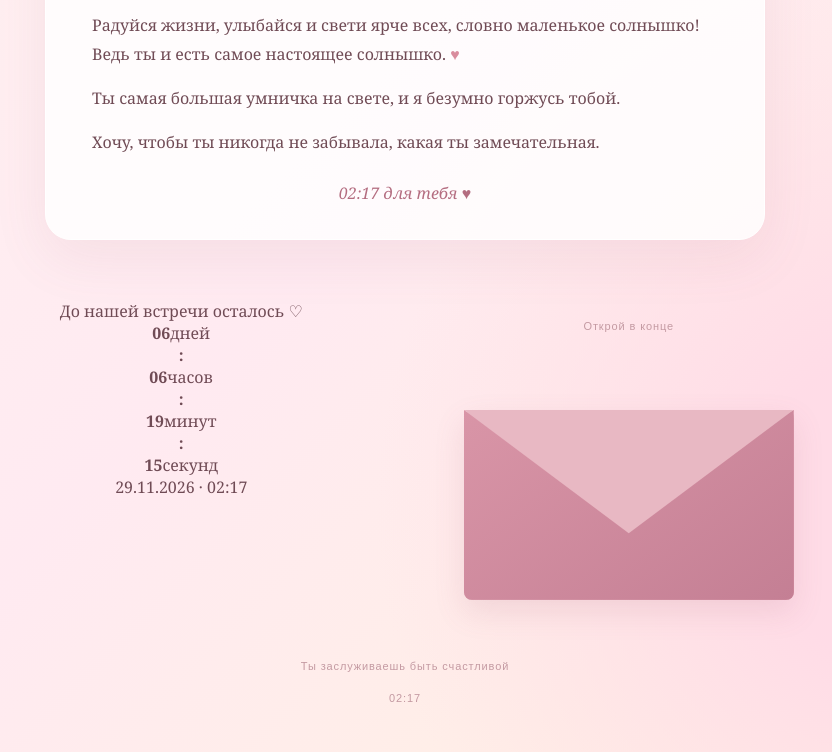
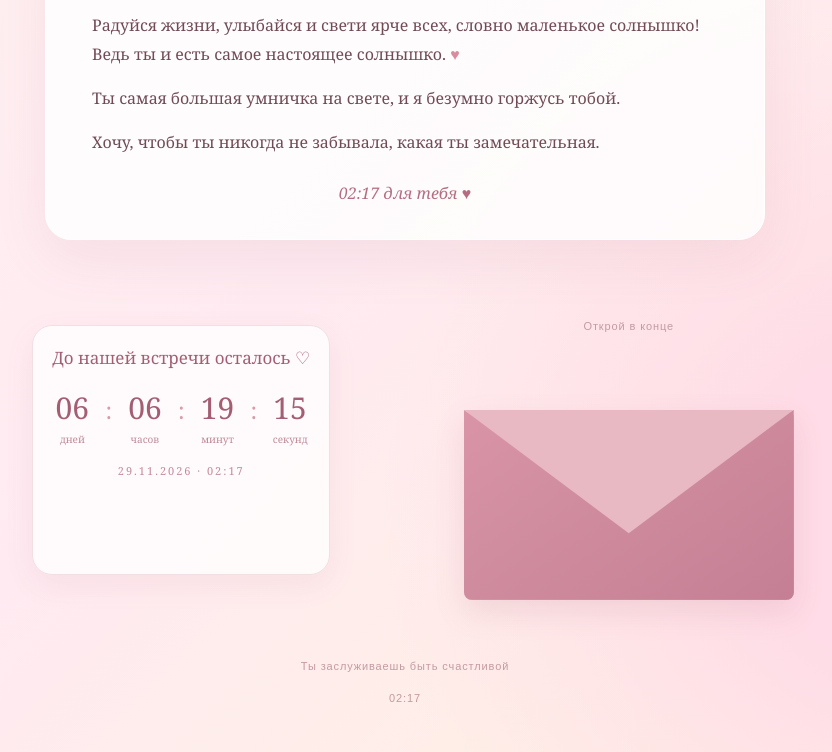
Before and after one commit to nehaevbogdan16-svg/nastenka, a plain HTML site: page letter1.html in a window 1280 px wide. Shown: the part 876-1628 px from the top of the page, without its empty margins (235-1067 px from the left). Drawn offline with Linux system fonts and the light colour scheme.

Commit message:
Update style.css

```diff
--- a/style.css
+++ b/style.css
@@ -1152,3 +1152,128 @@ video {
     }
 
 }
+/* Мини-счётчик */
+
+.mini-countdown {
+
+    max-width: 420px;
+
+    margin: 25px auto;
+
+    padding: 20px 15px;
+
+    text-align: center;
+
+    background: rgba(255, 255, 255, 0.8);
+
+    border: 1px solid #f2dfe3;
+
+    border-radius: 20px;
+
+    box-shadow: 0 10px 30px rgba(164, 94, 115, 0.08);
+
+}
+
+.mini-countdown-title {
+
+    color: #a45e73;
+
+    font-family: Georgia, serif;
+
+    font-size: 17px;
+
+    margin-bottom: 18px;
+
+}
+
+.mini-countdown-timer {
+
+    display: flex;
+
+    align-items: center;
+
+    justify-content: center;
+
+    gap: 9px;
+
+}
+
+.mini-countdown-timer div {
+
+    display: flex;
+
+    flex-direction: column;
+
+    min-width: 48px;
+
+}
+
+.mini-countdown-timer strong {
+
+    color: #a45e73;
+
+    font-family: Georgia, serif;
+
+    font-size: 30px;
+
+    font-weight: 500;
+
+    font-variant-numeric: tabular-nums;
+
+}
+
+.mini-countdown-timer span {
+
+    color: #bd8998;
+
+    font-size: 10px;
+
+    margin-top: 4px;
+
+}
+
+.mini-countdown-timer b {
+
+    color: #d99aaa;
+
+    font-size: 23px;
+
+    font-weight: 400;
+
+    margin-top: -12px;
+
+}
+
+.mini-countdown-date {
+
+    color: #c58b9b;
+
+    font-size: 11px;
+
+    letter-spacing: 2px;
+
+    margin-top: 17px;
+
+}
+
+@media (max-width: 380px) {
+
+    .mini-countdown-timer {
+
+        gap: 5px;
+
+    }
+
+    .mini-countdown-timer strong {
+
+        font-size: 25px;
+
+    }
+
+    .mini-countdown-timer div {
+
+        min-width: 42px;
+
+    }
+
+}
```
